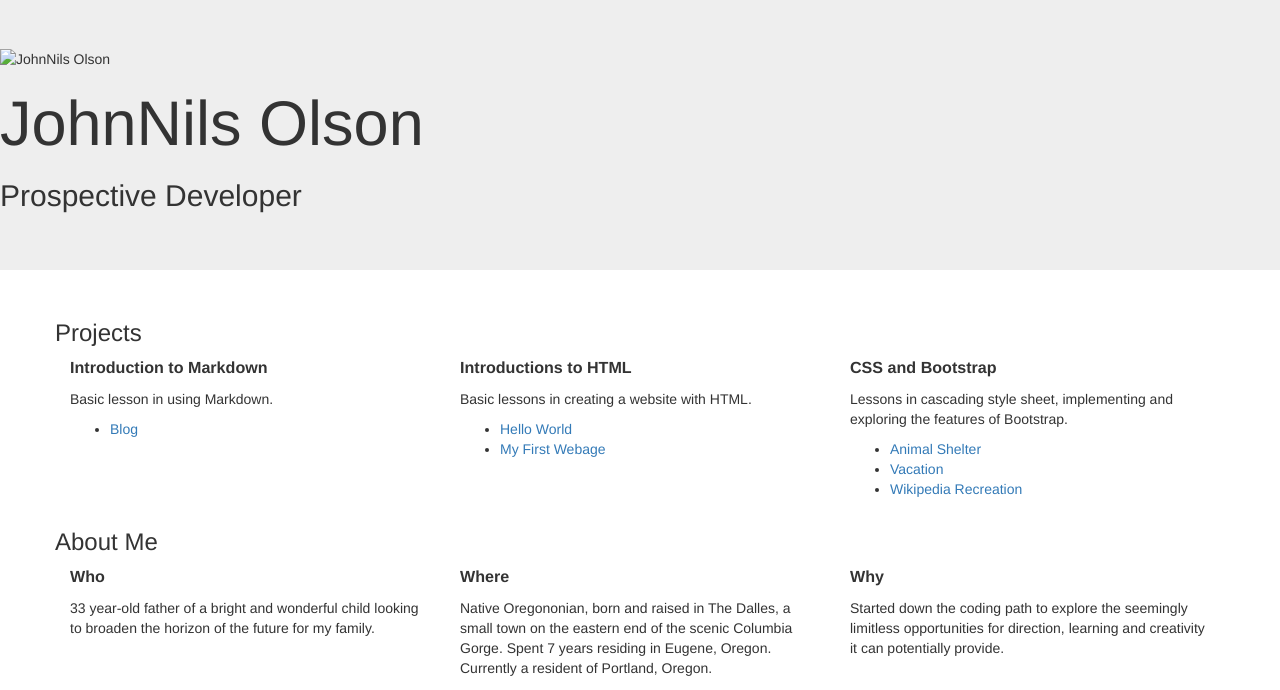
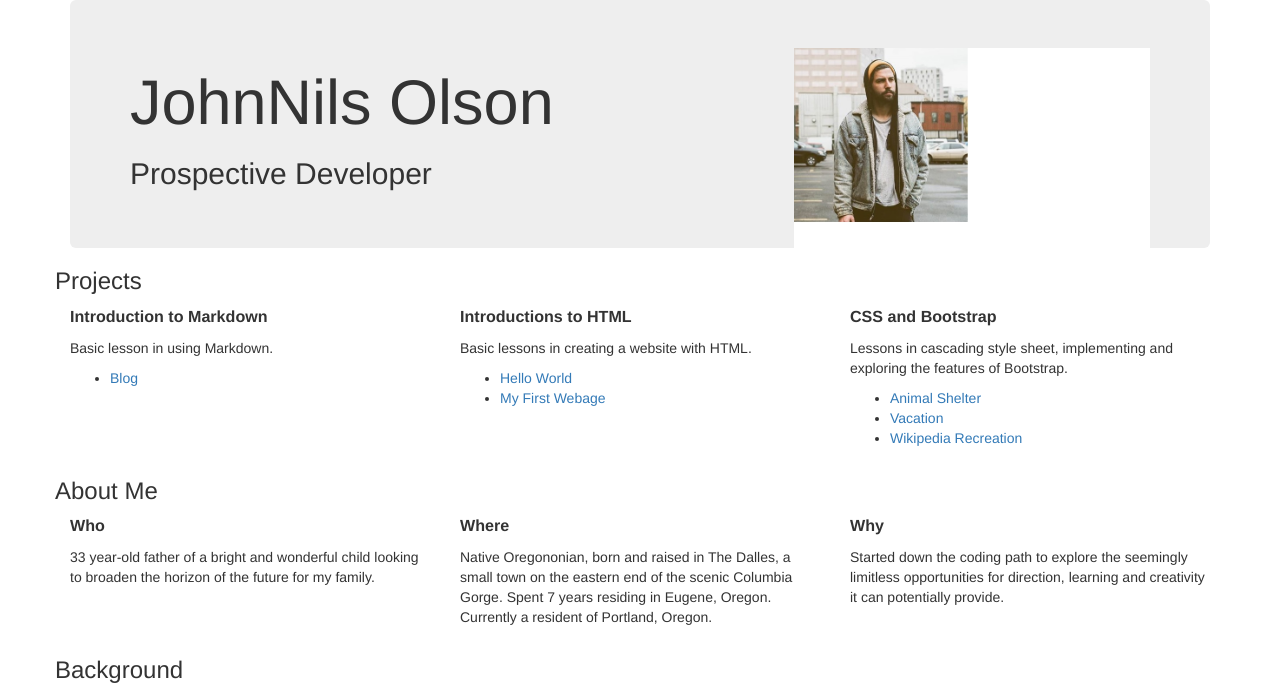
Before and after one commit to JohnNilsOlson/portfolio, a plain HTML site: page index.html in a window 1280 px wide. Shown: the top 690 px of the page. Drawn offline with Linux system fonts and the light colour scheme.

Commit message:
add image file to images directory

```diff
--- a/css/styles.css
+++ b/css/styles.css
@@ -1,4 +1,15 @@
+.jumbotron {
+  margin: 0px;
+  padding-left: 0px;
+  padding-right: 0px;
+}
+
 p:first-child{
   font-weight: bold;
   font-size: 115%;
 }
+
+img {
+  float: right;
+  height: 200px;
+}
--- a/index.html
+++ b/index.html
@@ -6,10 +6,12 @@
       <link href="css/styles.css" rel="stylesheet" type="text/css">
     </head>
     <body>
-      <div class="jumbotron">
-        <img src="images/johnnilsolson.jpg" alt="JohnNils Olson">
-        <h1>JohnNils Olson</h1>
-        <h2>Prospective Developer</h2>
+      <div class="container">
+        <div class="jumbotron">
+          <img src="images/johnnilsolson.jpg" alt="JohnNils Olson">
+          <h1>JohnNils Olson</h1>
+          <h2>Prospective Developer</h2>
+        </div>
       </div>
       <div class="container">
         <div class="row">
```
Also changed, not shown: images/johnnilsolson.jpg (added).
